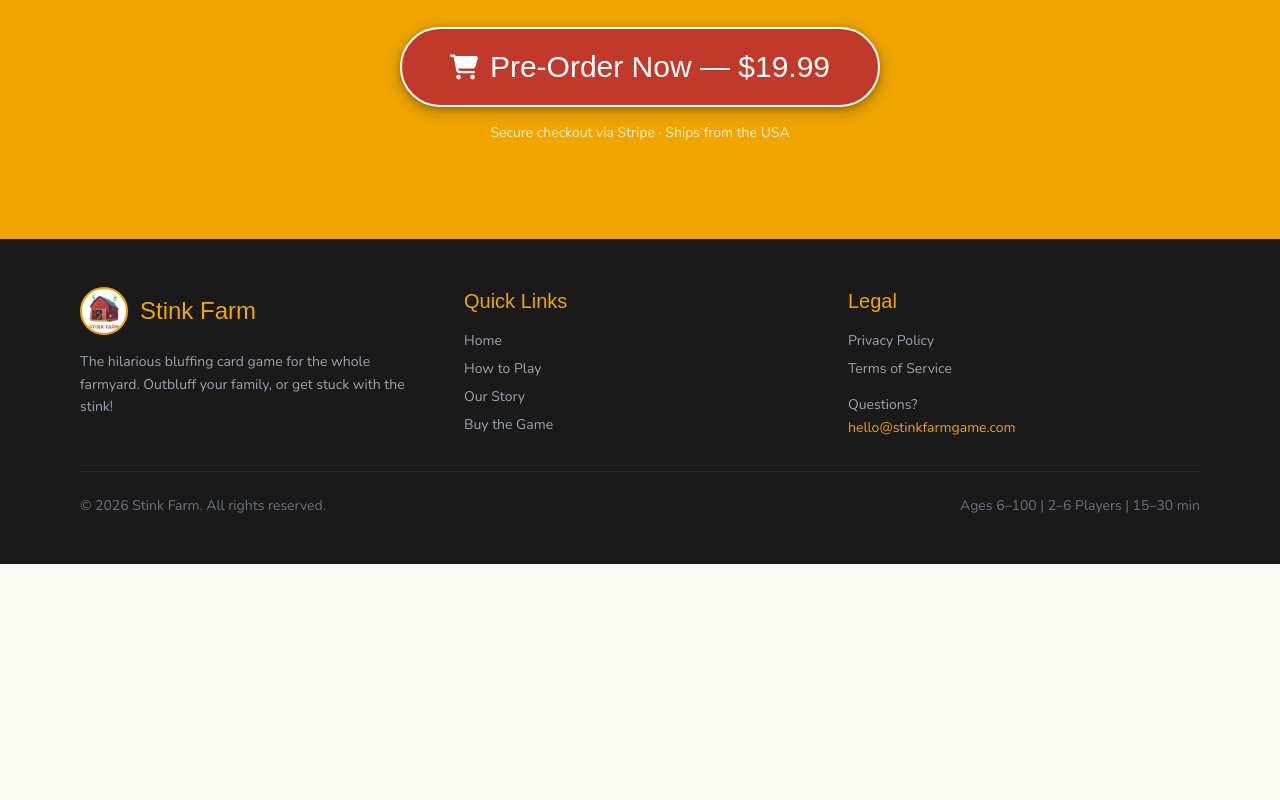
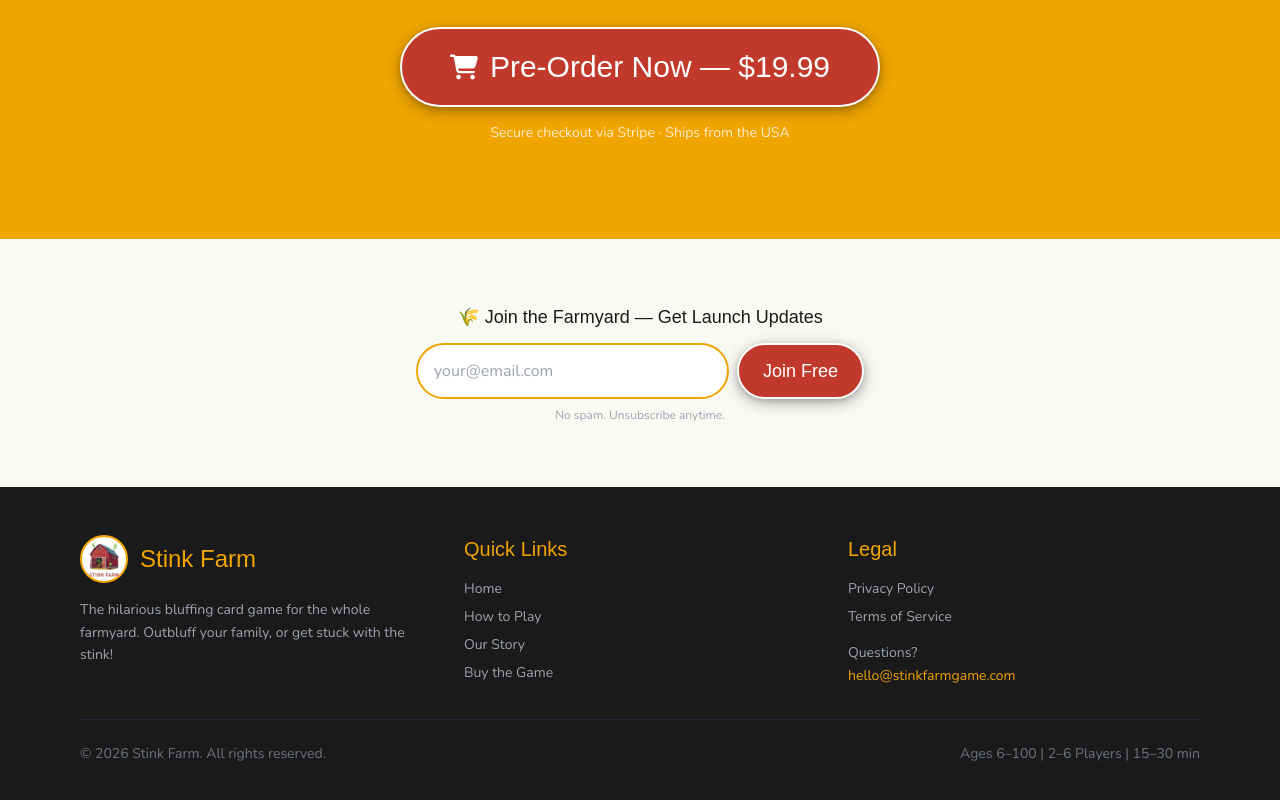
Before and after one commit to MikeOclaw/stink-farm-website, a Next.js app: page / in a window 1280 px wide. Shown: the part 4355-5155 px from the top of the page. Before the commit the page ends 4919 px from the top, so only its background shows below. Built offline with nearby package versions, Linux system fonts and the light colour scheme; no server answers; a web font is replaced by a local one.

Commit message:
add email signup: Brevo integration, EmailSignup component, all pages + success page

```diff
--- /dev/null
+++ b/app/api/subscribe/route.ts
@@ -0,0 +1,42 @@
+import { NextRequest, NextResponse } from 'next/server';
+
+const BREVO_API_KEY = process.env.BREVO_API_KEY!;
+const BREVO_LIST_ID = 3;
+
+export async function POST(req: NextRequest) {
+  try {
+    const { email } = await req.json();
+
+    if (!email || !/^[^\s@]+@[^\s@]+\.[^\s@]+$/.test(email)) {
+      return NextResponse.json({ error: 'Invalid email address.' }, { status: 400 });
+    }
+
+    const response = await fetch('https://api.brevo.com/v3/contacts', {
+      method: 'POST',
+      headers: {
+        'api-key': BREVO_API_KEY,
+        'Content-Type': 'application/json',
+      },
+      body: JSON.stringify({
+        email,
+        listIds: [BREVO_LIST_ID],
+        updateEnabled: true,
+      }),
+    });
+
+    if (!response.ok && response.status !== 204) {
+      const data = await response.json();
+      // Contact already exists is fine — treat as success
+      if (data?.code === 'duplicate_parameter') {
+        return NextResponse.json({ success: true });
+      }
+      console.error('Brevo error:', data);
+      return NextResponse.json({ error: 'Could not subscribe. Please try again.' }, { status: 500 });
+    }
+
+    return NextResponse.json({ success: true });
+  } catch (err) {
+    console.error('Subscribe error:', err);
+    return NextResponse.json({ error: 'Something went wrong. Please try again.' }, { status: 500 });
+  }
+}
--- a/app/buy/success/page.tsx
+++ b/app/buy/success/page.tsx
@@ -1,5 +1,6 @@
 import Link from 'next/link';
 import Image from 'next/image';
+import { EmailSignup } from '@/components/EmailSignup';
 import type { Metadata } from 'next';
 
 export const metadata: Metadata = {
@@ -79,6 +80,11 @@
           </Link>
         </div>
 
+        {/* Email signup — stay in the loop */}
+        <div className="bg-white rounded-3xl shadow-lg p-6 mb-6 border-2 border-hay-gold">
+          <EmailSignup variant="light" />
+        </div>
+
         <p className="font-body text-xs text-gray-400">
           Questions? Email us at{' '}
           <a href="mailto:hello@stinkfarmgame.com" className="underline hover:text-barn-red">
--- a/app/farm-families/page.tsx
+++ b/app/farm-families/page.tsx
@@ -1,5 +1,6 @@
 import Image from 'next/image';
 import { BuyButton } from '@/components/BuyButton';
+import { EmailSignup } from '@/components/EmailSignup';
 import { StatBadge } from '@/components/StatBadge';
 import { CardShowcase } from '@/components/CardShowcase';
 import { StinkCloud } from '@/components/StinkCloud';
@@ -274,6 +275,13 @@
           </div>
         </div>
       </section>
+
+      {/* Email Signup */}
+      <section className="bg-cream py-12 md:py-16">
+        <div className="max-w-2xl mx-auto px-4">
+          <EmailSignup variant="light" />
+        </div>
+      </section>
     </>
   );
 }
--- a/app/page.tsx
+++ b/app/page.tsx
@@ -4,6 +4,7 @@
 import Link from 'next/link';
 import { BuyButton } from '@/components/BuyButton';
 import { CardShowcase } from '@/components/CardShowcase';
+import { EmailSignup } from '@/components/EmailSignup';
 import { StatBadge } from '@/components/StatBadge';
 import { StinkCloud } from '@/components/StinkCloud';
 
@@ -354,6 +355,13 @@
           </p>
         </div>
       </section>
+
+      {/* Email Signup */}
+      <section className="bg-cream py-12 md:py-16">
+        <div className="max-w-2xl mx-auto px-4">
+          <EmailSignup variant="light" />
+        </div>
+      </section>
     </>
   );
 }
--- a/app/poker/page.tsx
+++ b/app/poker/page.tsx
@@ -1,5 +1,6 @@
 import Image from 'next/image';
 import { BuyButton } from '@/components/BuyButton';
+import { EmailSignup } from '@/components/EmailSignup';
 import { StatBadge } from '@/components/StatBadge';
 import { CardShowcase } from '@/components/CardShowcase';
 import type { Metadata } from 'next';
@@ -329,6 +330,13 @@
           </p>
         </div>
       </section>
+
+      {/* Email Signup */}
+      <section className="bg-gray-900 py-12 md:py-16">
+        <div className="max-w-2xl mx-auto px-4">
+          <EmailSignup variant="dark" />
+        </div>
+      </section>
     </>
   );
 }
--- /dev/null
+++ b/components/EmailSignup.tsx
@@ -0,0 +1,89 @@
+'use client';
+
+import { useState } from 'react';
+
+interface EmailSignupProps {
+  className?: string;
+  variant?: 'light' | 'dark'; // light = cream bg, dark = dark bg (poker page)
+}
+
+export function EmailSignup({ className = '', variant = 'light' }: EmailSignupProps) {
+  const [email, setEmail] = useState('');
+  const [status, setStatus] = useState<'idle' | 'loading' | 'success' | 'error'>('idle');
+  const [errorMsg, setErrorMsg] = useState('');
+
+  const handleSubmit = async (e: React.FormEvent) => {
+    e.preventDefault();
+    setStatus('loading');
+    setErrorMsg('');
+
+    try {
+      const res = await fetch('/api/subscribe', {
+        method: 'POST',
+        headers: { 'Content-Type': 'application/json' },
+        body: JSON.stringify({ email }),
+      });
+      const data = await res.json();
+      if (data.success) {
+        setStatus('success');
+        setEmail('');
+      } else {
+        setStatus('error');
+        setErrorMsg(data.error ?? 'Something went wrong. Please try again.');
+      }
+    } catch {
+      setStatus('error');
+      setErrorMsg('Something went wrong. Please try again.');
+    }
+  };
+
+  const isDark = variant === 'dark';
+
+  if (status === 'success') {
+    return (
+      <div className={`text-center py-4 ${className}`}>
+        <div className="text-3xl mb-2">🐄</div>
+        <p className={`font-headline text-xl ${isDark ? 'text-white' : 'text-barn-red'}`}>
+          You&apos;re in the Farmyard!
+        </p>
+        <p className={`font-body text-sm mt-1 ${isDark ? 'text-white/80' : 'text-gray-600'}`}>
+          Check your inbox for a welcome from us.
+        </p>
+      </div>
+    );
+  }
+
+  return (
+    <div className={className}>
+      <p className={`font-headline text-lg mb-3 text-center ${isDark ? 'text-white' : 'text-near-black'}`}>
+        🌾 Join the Farmyard — Get Launch Updates
+      </p>
+      <form onSubmit={handleSubmit} className="flex flex-col sm:flex-row gap-2 max-w-md mx-auto">
+        <input
+          type="email"
+          value={email}
+          onChange={(e) => setEmail(e.target.value)}
+          placeholder="your@email.com"
+          required
+          disabled={status === 'loading'}
+          className="flex-1 font-body px-4 py-3 rounded-full border-2 border-hay-gold focus:outline-none focus:border-barn-red text-near-black bg-white disabled:opacity-60"
+        />
+        <button
+          type="submit"
+          disabled={status === 'loading'}
+          className="font-headline text-lg bg-barn-red text-white px-6 py-3 rounded-full border-2 border-white btn-cta disabled:opacity-60 disabled:cursor-not-allowed whitespace-nowrap"
+        >
+          {status === 'loading' ? 'Joining…' : 'Join Free'}
+        </button>
+      </form>
+      {status === 'error' && (
+        <p className="font-body text-sm text-barn-red text-center mt-2" role="alert">
+          {errorMsg}
+        </p>
+      )}
+      <p className={`font-body text-xs text-center mt-2 ${isDark ? 'text-white/60' : 'text-gray-400'}`}>
+        No spam. Unsubscribe anytime.
+      </p>
+    </div>
+  );
+}
```
